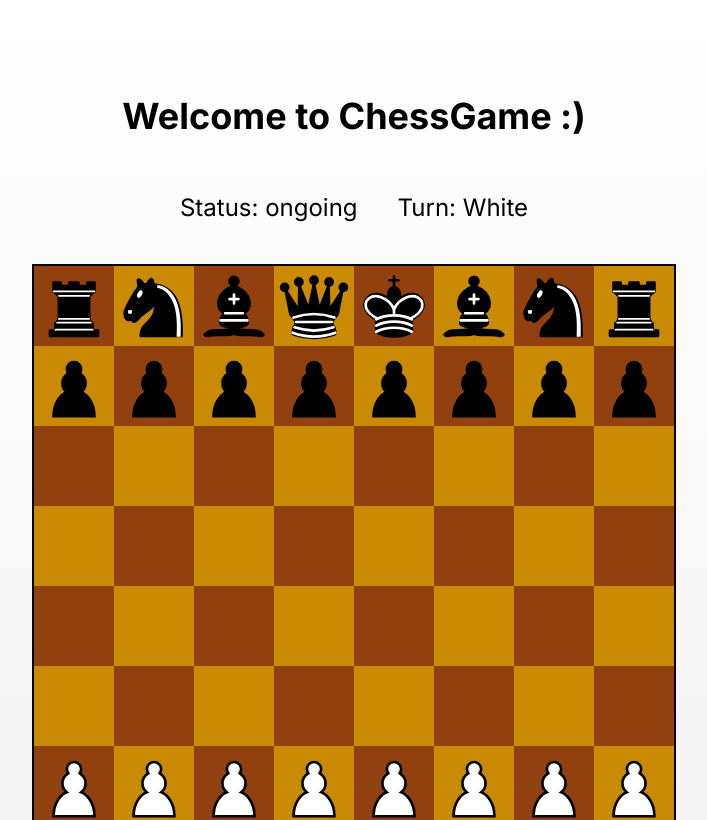
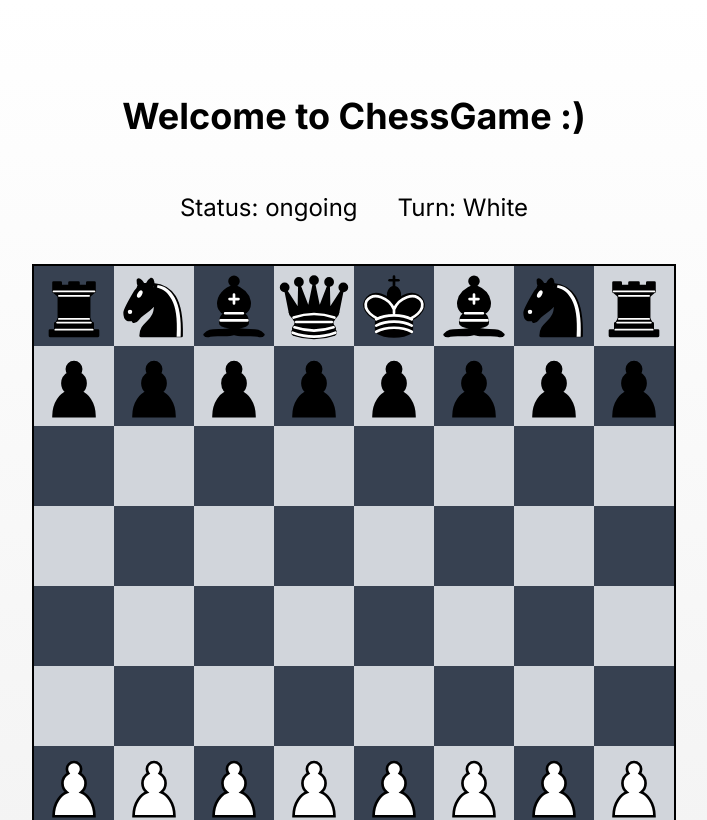
Before and after one commit to vaishnavidaiict12/chess, a Next.js app: page / in a window 1280 px wide. Shown: the top 820 px of the page, without its empty margins (286-993 px from the left). Built offline with nearby package versions, Linux system fonts and the light colour scheme.

Commit message:
third commit

```diff
--- a/src/components/ChessBoard.tsx
+++ b/src/components/ChessBoard.tsx
@@ -265,8 +265,8 @@ const ChessBoard = () => {
 
 const Square = ({ cellDetails, cellPiece, isPossibleMove, onClick }: { cellDetails: { row: number, col: number }, cellPiece: string, isPossibleMove: boolean, onClick: () => void }) => {
     const { row, col } = cellDetails;
-    const color = (row + col) % 2 === 0 ? 'bg-amber-800' : 'bg-yellow-600';
-    const highlightClass = isPossibleMove ? 'bg-green-800 border border-black' : '';
+    const color = (row + col) % 2 === 0 ? 'bg-gray-700' : 'bg-gray-300'; // Change these colors
+    const highlightClass = isPossibleMove ? 'bg-blue-500 border border-black' : ''; // Change highlight color
 
     return (
         <div
@@ -288,6 +288,7 @@ const Square = ({ cellDetails, cellPiece, isPossibleMove, onClick }: { cellDetai
     );
 }
 
+
 const formatTime = (time: number) => {
     const minutes = Math.floor(time / 60);
     const seconds = time % 60;
```
